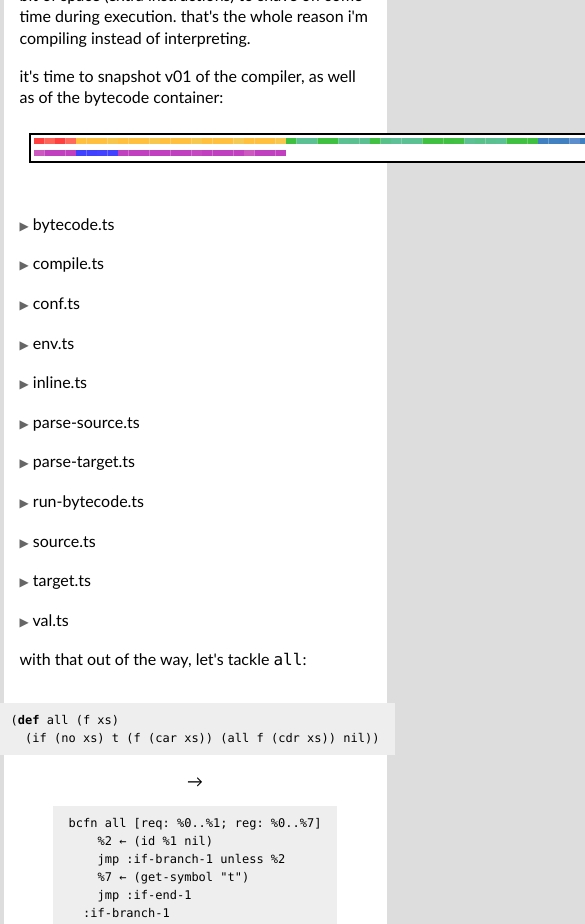
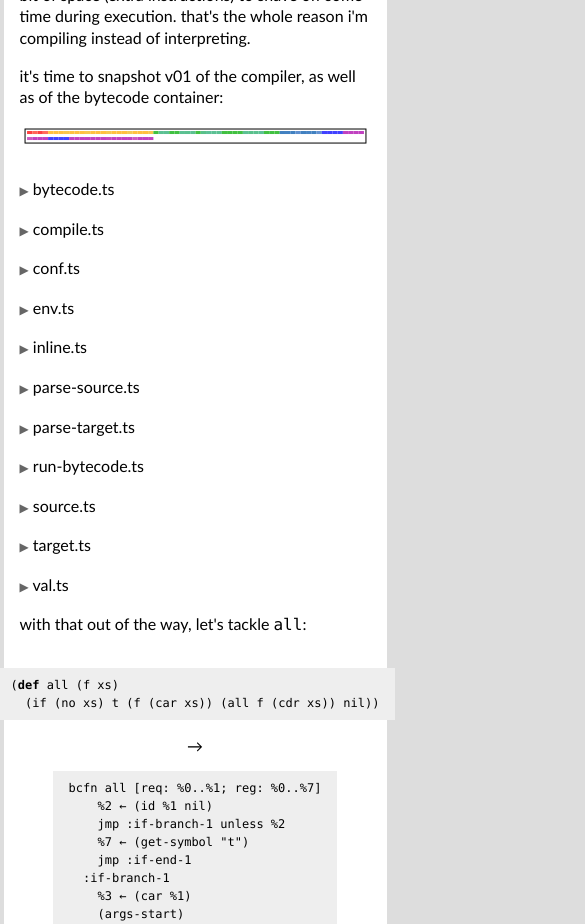
Before and after one commit to masak/syntax-driven, a React (Create React App) app: page / in a window 390 px wide. Shown: the part 2540-3464 px from the top of the page, 585 px wide, since content can reach past the window. Built offline with nearby package versions, Linux system fonts and the light colour scheme.

Commit message:
Adapt SVG width
Hopefully looks better on a phone.

```diff
--- a/src/components/BytecodeDump.js
+++ b/src/components/BytecodeDump.js
@@ -101,7 +101,8 @@ const BytecodeDump = (props) => {
 
     return (
       <svg class="bytecode-dump"
-           width="700" height="70">
+           width="100%"
+           viewBox="0 0 700 70">
         <rect x={xOffset}
               y={yOffset}
               width={width}
```
